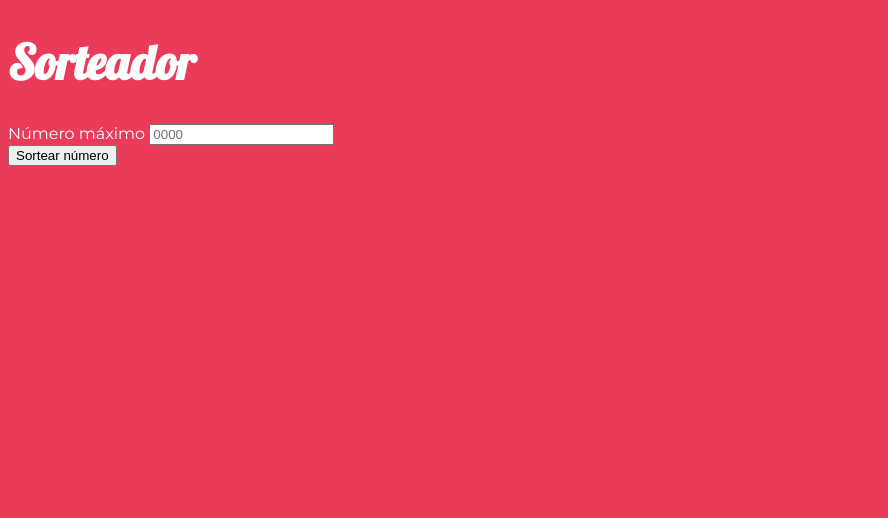
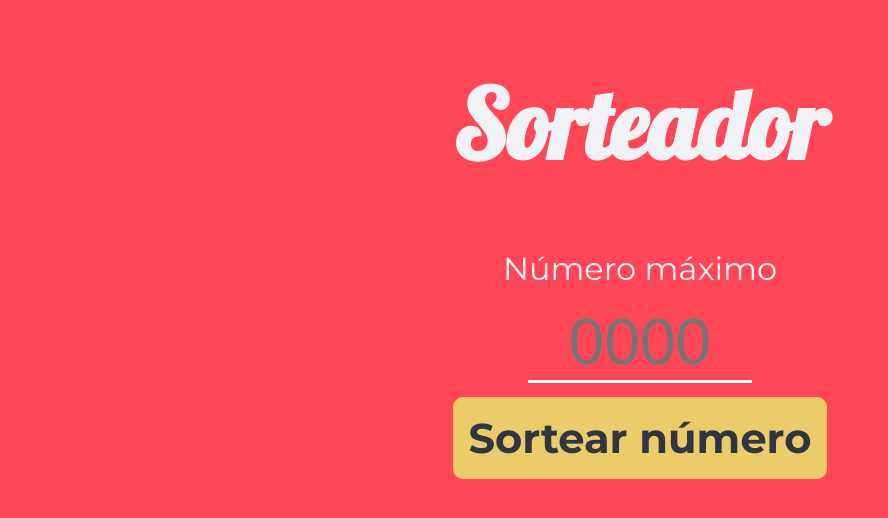
Before and after one commit to arturvas/grunt, a website: page dev/index.html in a window 1280 px wide. Shown: the whole page, without its empty margins (0-888 px from the left). Drawn offline with nearby package versions, Linux system fonts and the light colour scheme; files that its build step writes are made by us from their sources.

Commit message:
finalizado layout

```diff
--- a/src/styles/main.less
+++ b/src/styles/main.less
@@ -1,7 +1,11 @@
 @mainFont: "Montserrat", sans-serif;
 @titleFont: "Lobster", cursive;
-@textColor: #fff;
-@bgColor: #eb3b5a;
+@textColor: #f1f2f6;
+@bgColor: #ff4757;
+@buttonTextColor: #2f3542;
+@bgButtonTextColor: #eccc68;
+
+// Paleta de cores { https://flatuicolors.com/palette/cn }
 
 body {
   background-color: @bgColor;
@@ -13,3 +17,43 @@ h1 {
   font-family: @titleFont;
   font-size: 3em;
 }
+
+main {
+  max-width: 960px;
+  width: 100%;
+  margin: 0 auto;
+  font-size: 2em;
+  text-align: center;
+}
+
+button {
+  padding: 16px;
+  cursor: pointer;
+  font-weight: bold;
+  font-size: 1.3em;
+  margin-top: 14px;
+  background-color: @bgButtonTextColor;
+  color: @buttonTextColor;
+  border-radius: 10px;
+  font-family: @mainFont;
+  border: none;
+}
+
+input {
+  display: block;
+  margin: 16px auto 0;
+  font-size: 2em;
+  max-width: 220px;
+  border: none;
+  background-color: transparent;
+  text-align: center;
+  color: @textColor;
+  border-bottom: 3px solid white;
+}
+
+// remover a aparencia do input no Chrome e Safari
+input[type="number"]::-webkit-inner-spin-button,
+input[type="number"]::-webkit-outer-spin-button {
+  -webkit-appearance: none;
+  appearance: none;
+}
```
